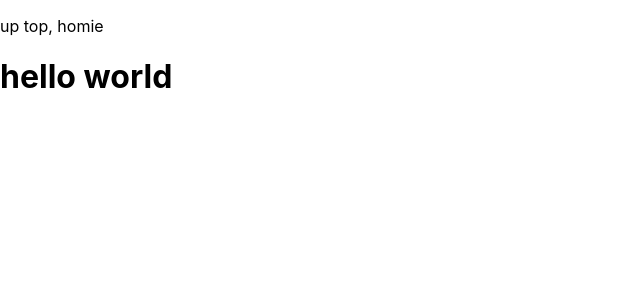
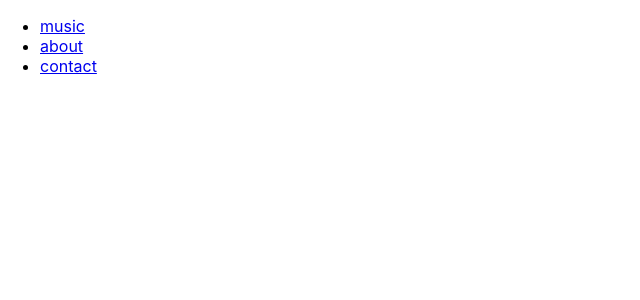
Before and after one commit to Cglowicki/aquatic-soul, a React (Create React App) app: page / in a window 1280 px wide. Shown: the top 300 px of the page, without its empty margins (0-640 px from the left). Built offline with nearby package versions, Linux system fonts and the light colour scheme.

Commit message:
wrap nav items in router

```diff
--- a/src/App.js
+++ b/src/App.js
@@ -1,9 +1,20 @@
 import React from 'react';
+import Nav from './components/Nav';
+
+import {
+  BrowserRouter as Router, //if in trouble with back change to hashrouter
+  Route,
+  Switch,
+  Link,
+  Redirect,
+} from "react-router-dom";
 
 function App() {
   return (
-    <div>
-      <h1>hello world</h1>
+    <div className='App'>
+      <Router>
+        <Nav />
+      </Router>
     </div>
   );
 }
--- a/src/components/Nav.jsx
+++ b/src/components/Nav.jsx
@@ -1,9 +1,57 @@
 import React from 'react';
+import { NavLink } from 'react-router-dom';
+
+let navInfo = [
+  {
+    title: 'music',
+    url: '/music',
+    cName: 'nav-link'
+  },
+  {
+    title: 'about',
+    url: '/about',
+    cName: 'nav-link'
+  },
+  {
+    title: 'contact',
+    url: '/contact',
+    cName: 'nav-link'
+  }
+];
+
+const navItems = navInfo.map((item, index) => {
+  return (
+    <li key={index}>
+      <NavLink className={item.cName} to={item.url}>{item.title}</NavLink>
+    </li>
+  )
+})
 
 export default function Nav() {
   return (
-    <nav>
-      <p>up top, homie</p>
+    <nav className='navigation'>
+      <ul className='nav-menu'>
+        {navItems}
+      </ul>
     </nav>
   );
 };
+
+
+// const navBar = MenuItems.map((item, index)=>{
+//   return(
+//       <li key={index}>
+//           <NavLink className={item.cName} to={item.url}>{item.title}</NavLink>
+//       </li>
+//   )
+// });
+
+// return(
+//   <nav className='NavbarItems'>
+//       <h1 className='navbar-logo'>sugarpatch <i className="fas fa-coins"></i></h1>
+//       <ul className='nav-menu'>
+//           {navBar}
+//       </ul>
+//   </nav>
+// )
+// }
--- a/src/index.js
+++ b/src/index.js
@@ -2,12 +2,10 @@ import React from 'react';
 import ReactDOM from 'react-dom';
 import './index.css';
 import App from './App';
-import Nav from './components/Nav'
 import reportWebVitals from './reportWebVitals';
 
 ReactDOM.render(
   <React.StrictMode>
-    <Nav />
     <App />
   </React.StrictMode>,
   document.getElementById('root')
```
